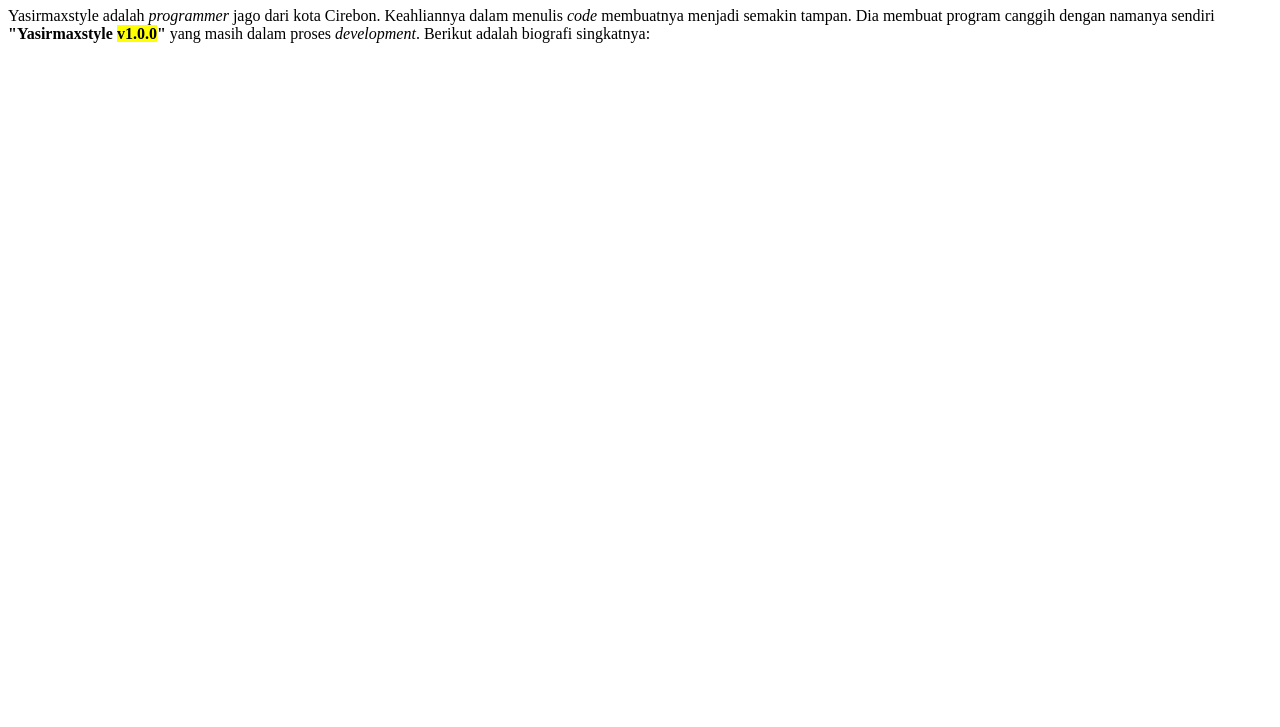
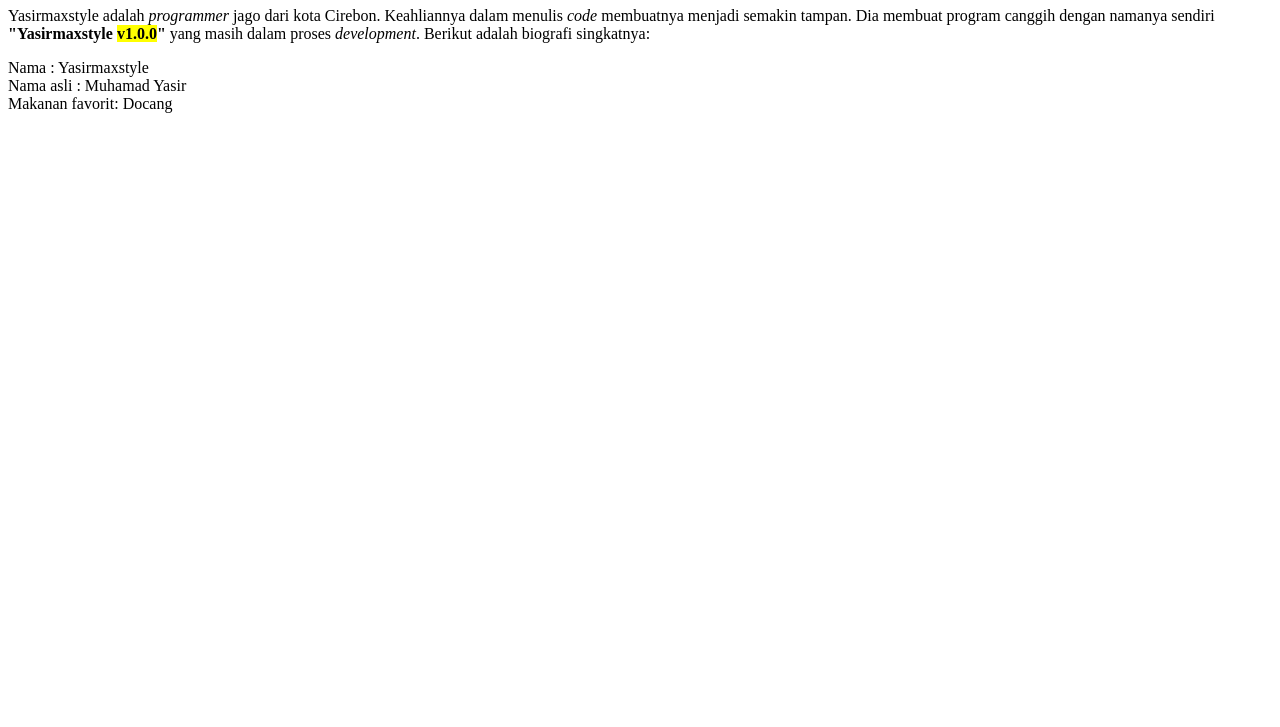
Before and after one commit to yasirmaxstyle/fgo24-css-basic, a website: page index.html in a window 1280 px wide. Shown: the part 73-800 px from the top of the page. Drawn offline with Linux system fonts and the light colour scheme.

Commit message:
docs: add brief profile of yasirmaxstyle

```diff
--- a/index.html
+++ b/index.html
@@ -18,6 +18,12 @@
         yang masih dalam proses <i>development</i>. Berikut adalah
         biografi singkatnya:
     </p>
+    <p>
+        Nama : Yasirmaxstyle<br>
+        Nama asli : Muhamad Yasir<br>
+        Makanan favorit: Docang
+    </p>
+
 </body>
 
 </html>
```
